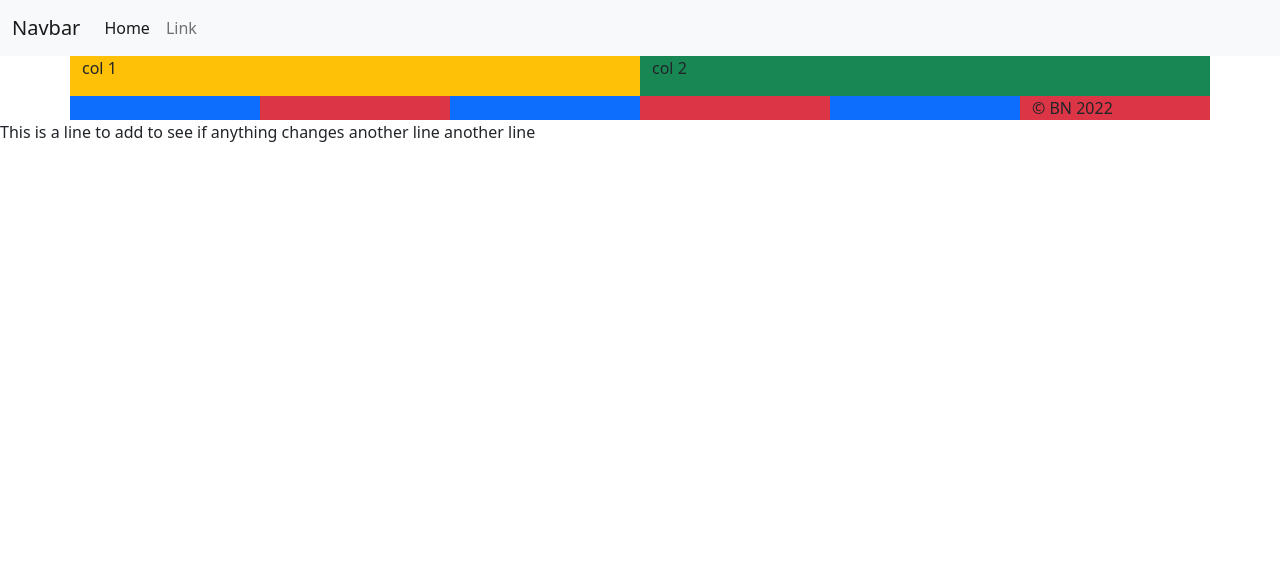
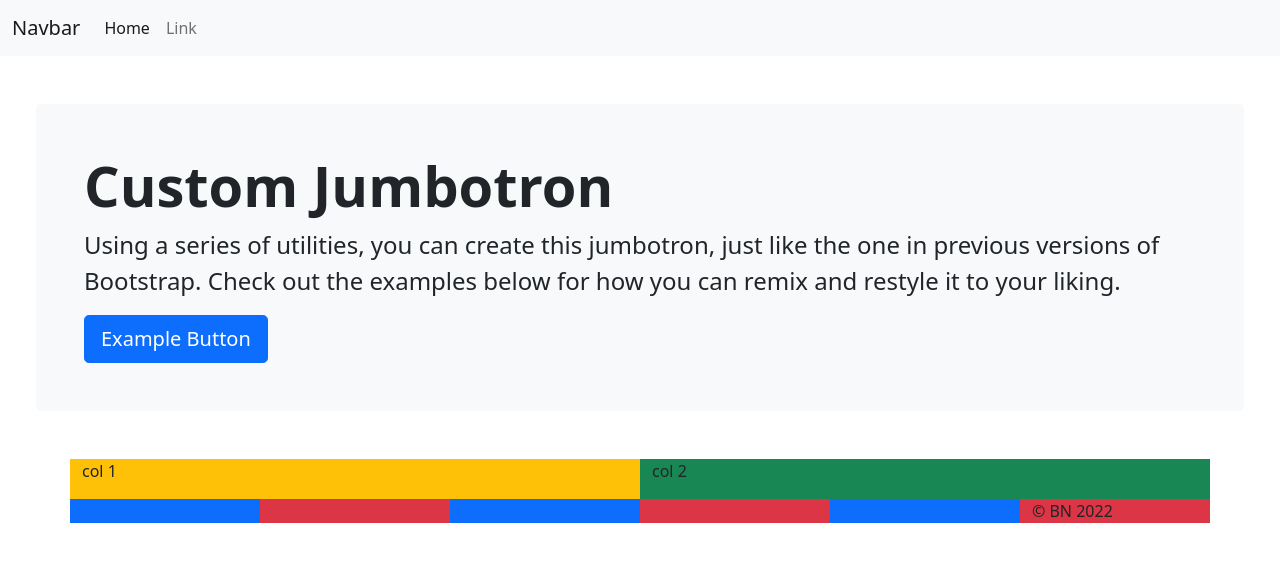
Before and after one commit to niiicedave/collab-practice, a plain HTML site: page index.html in a window 1280 px wide. Drawn offline with nearby package versions, Linux system fonts and the light colour scheme.

Commit message:
added jumbotron

```diff
--- a/index.html
+++ b/index.html
@@ -36,6 +36,13 @@
           </div>
         </nav>
 
+      <div class="row">
+        <div class="col m-5 p-5 bg-light rounded-3">
+            <h1 class="display-4 fw-bold"> Custom Jumbotron</h1>
+            <p class="fs-4">Using a series of utilities, you can create this jumbotron, just like the one in previous versions of Bootstrap. Check out the examples below for how you can remix and restyle it to your liking.</p>
+            <button class="btn btn-primary btn-lg"> Example Button</button>
+        </div>
+      </div>
 
       <section>
         <div class="container">
@@ -61,9 +68,7 @@
       </div>
     </footer>
 
-    This is a line to add to see if anything changes
-    another line
-    another line
+
     <!-- JavaScript: Bootstrap Bundle with Popper -->
     <script
       src="https://cdn.jsdelivr.net/npm/bootstrap@5.1.3/dist/js/bootstrap.bundle.min.js"
```
